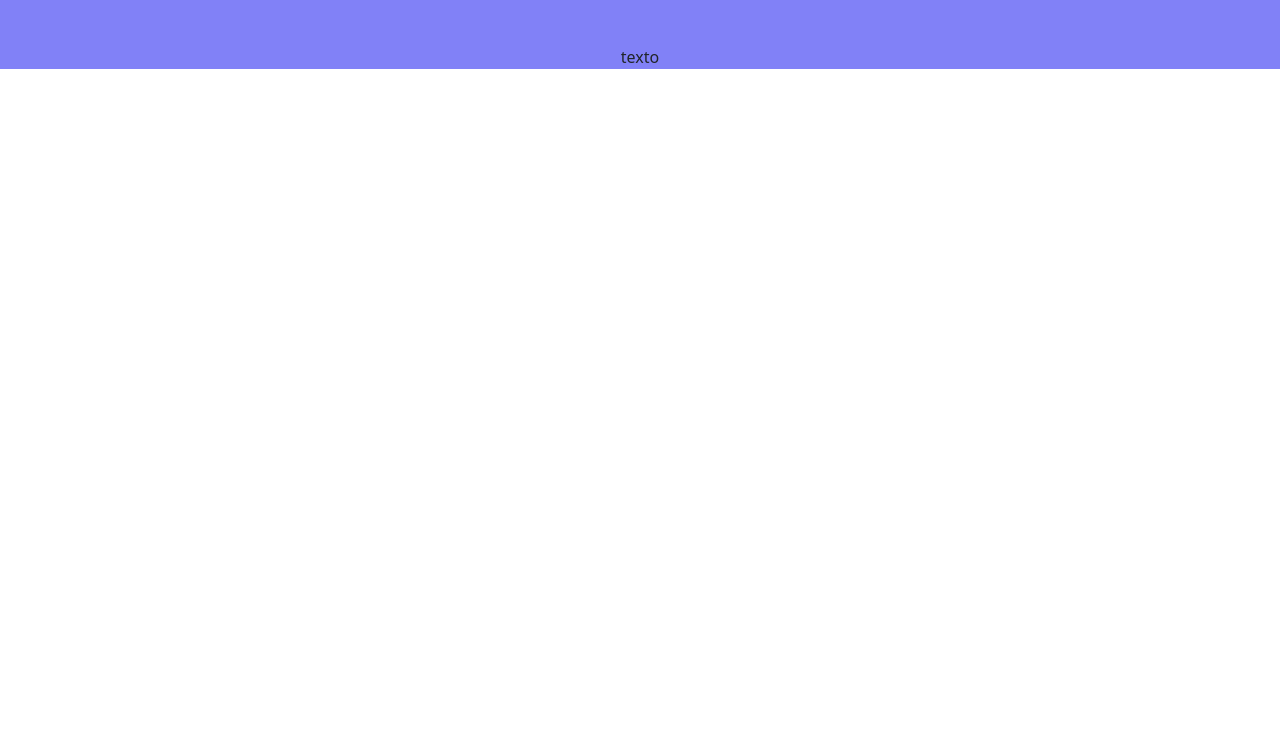
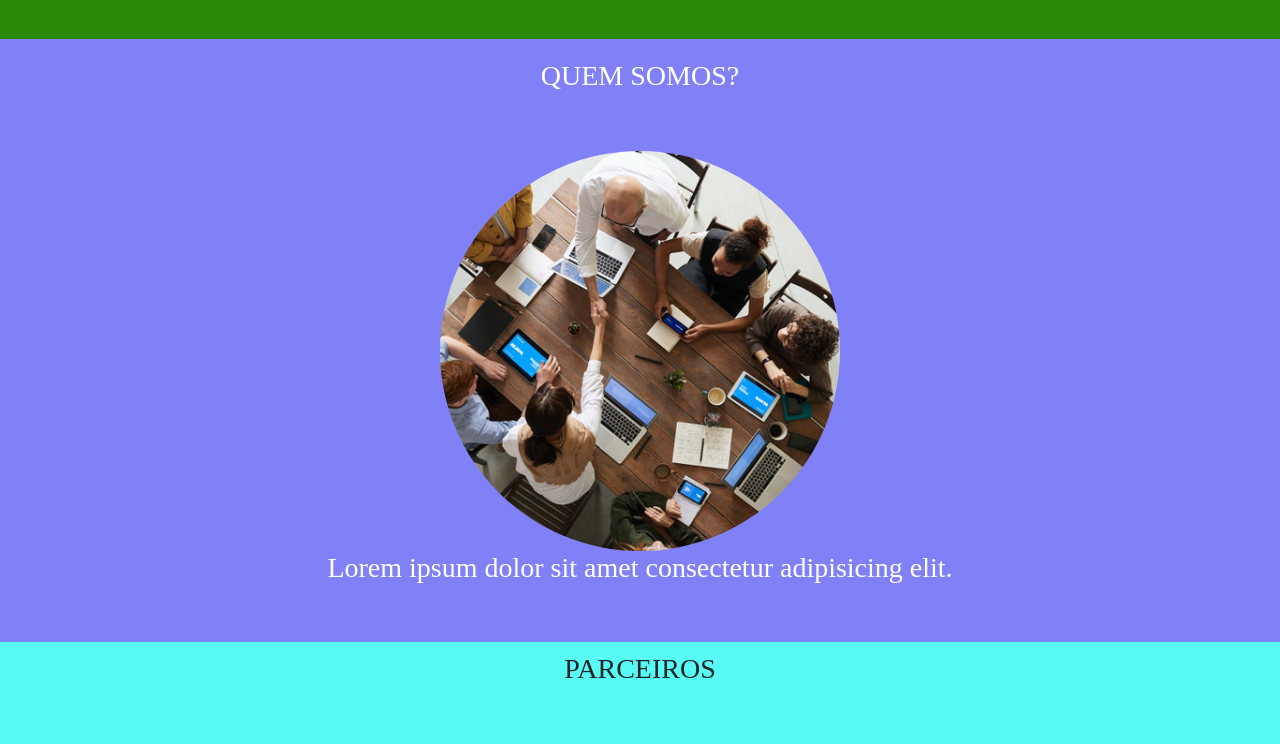
Before and after one commit to iigorferreira/aula_bootstrap, a plain HTML site: page index.html in a window 1280 px wide. Shown: the part 84-828 px from the top of the page. Before the commit the page ends 800 px from the top, so only its background shows below. Drawn offline with Linux system fonts and the light colour scheme.

Commit message:
update seções

```diff
--- a/css/style.css
+++ b/css/style.css
@@ -1,12 +1,21 @@
 
+body {
+    font: 20px Arial serif;
+}
 .navbar {
     background-color: #298a08;
 }
 
 .quem-somos {
     background: #8181f7;
+    color: white;
 }
 
 .margin {
-    padding-top: 50px;
+    padding-top: 10px;
+    padding-bottom: 50px;
 }
+
+.parceiros {
+    background-color: #58faf4;
+}
--- a/index.html
+++ b/index.html
@@ -10,14 +10,14 @@
 </head>
 
 <body>
-    <nav class="navbar navbar-expand-lg navbar-light">
+    <nav class="navbar navbar-expand-lg navbar-light margin">
         <a class="navbar-brand" href="#">
             <img src="img/logo.png" alt="Logo" width="60" ">
         </a>
         <div class="colappse navbar-collapse">
         <ul class="navbar-nav">
             <li class="nav-item">
-                <a class="nav-link" href="#">Quem somos?</a>
+                <a class="nav-link" href="#quemsomos">Quem somos?</a>
             </li>
             <li class="nav-item">
                 <a class="nav-link" href="#">Parceiros</a>
@@ -31,7 +31,22 @@
 
     <section id="quemsomos">
         <div class="container-fluyd quem-somos text-center margin">
-            <p>texto</p>
+            <h3 class="margin">QUEM SOMOS?</h3>
+            <img src="img/equipe.png" class="rounded-circle" width="400" height="400">
+            <h3>Lorem ipsum dolor sit amet consectetur adipisicing elit.</h3>
+        </div>
+    </section>
+
+    <section id="parceiros">
+        <div class="container-fluyd text-center margin parceiros">
+            <h3>PARCEIROS</h3>
+            <div class="container">
+                <div class="row">
+                    <div class="col-md-4">
+
+                    </div>
+                </div>
+            </div>
         </div>
     </section>
 </body>
```
Also changed, not shown: img/equipe.png (added).
